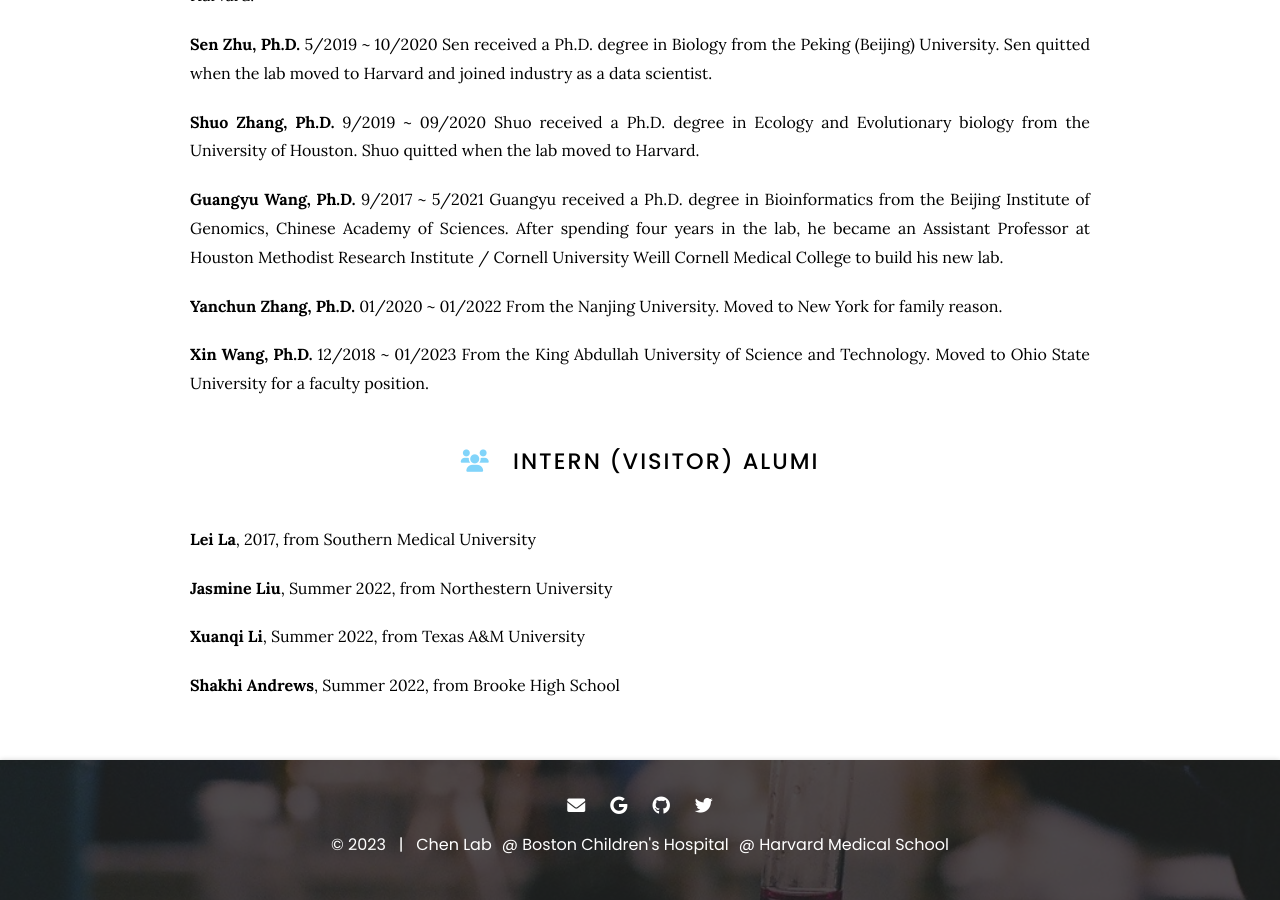
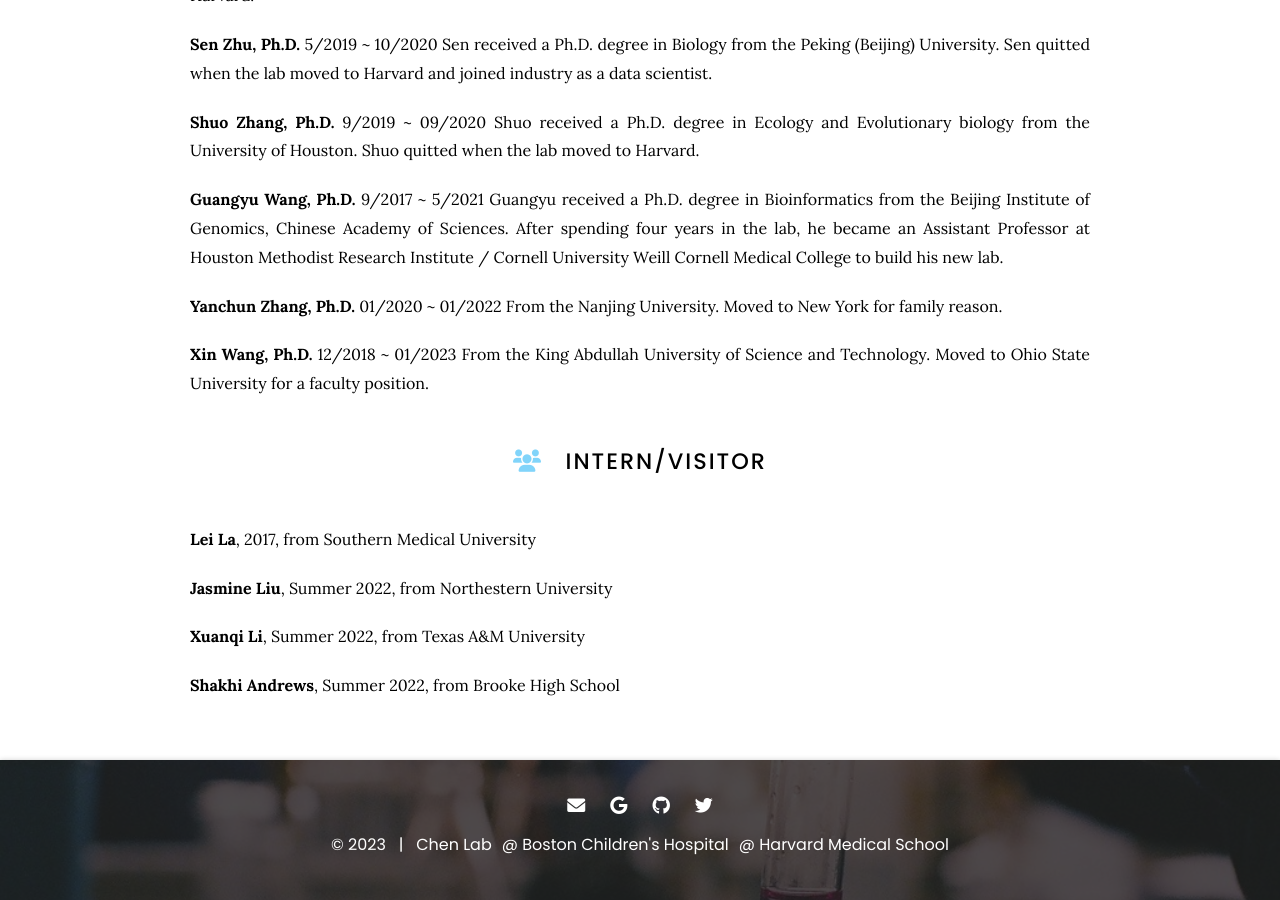
Before and after one commit to kaifuchenlab/kaifuchenlab.github.io, a Jekyll site: the page built from 2.team/index.md, in a window 1280 px wide and 900 px high, scrolled down 1653 px. Built offline with Jekyll 4.4.1, drawn with Linux system fonts in a browser that asks for light colours.

Commit message:
Update index.md

```diff
--- a/2.team/index.md
+++ b/2.team/index.md
@@ -85,7 +85,7 @@ From the Nanjing University. Moved to New York for family reason.
 From the King Abdullah University of Science and Technology. Moved to Ohio State University for a faculty position.
 
 
-# <i class="fas fa-users"></i>Intern (Visitor) Alumi
+# <i class="fas fa-users"></i>Intern/Visitor
 
 **Lei La**, 2017, from Southern Medical University
 
```
